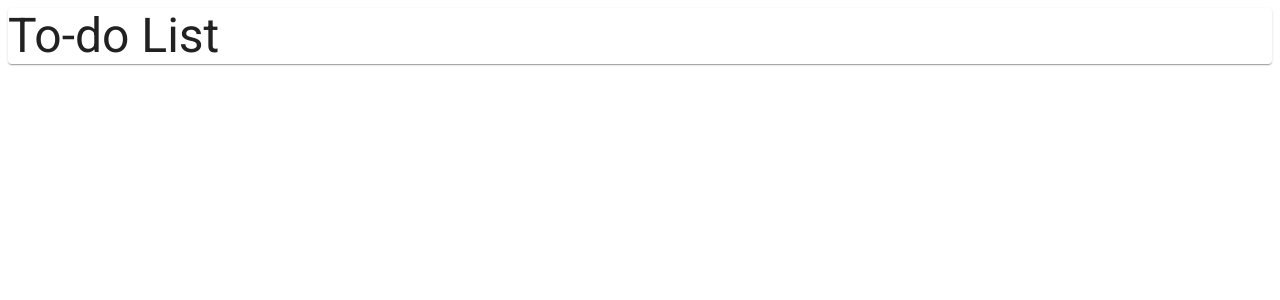
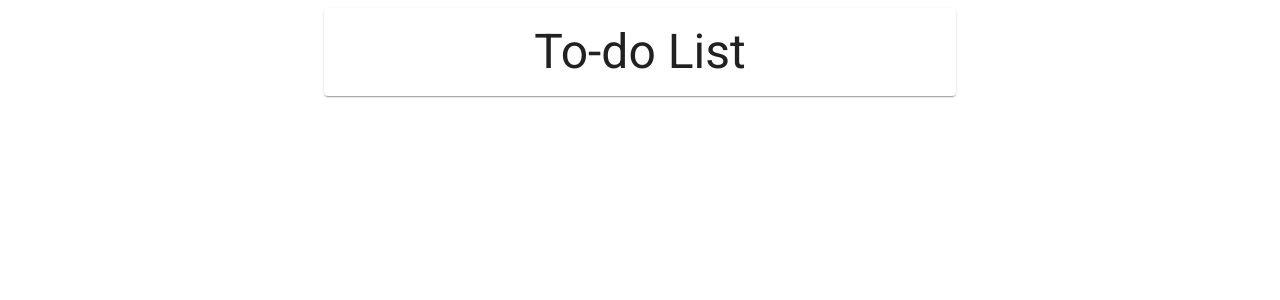
Before and after one commit to karmek-k/react-node-assignment, a Next.js app in the folder frontend/: page / in a window 1280 px wide. Shown: the top 300 px of the page. Built offline with nearby package versions, Linux system fonts and the light colour scheme.

Commit message:
Add some styling to the TodoList component

```diff
--- a/frontend/components/TodoList.tsx
+++ b/frontend/components/TodoList.tsx
@@ -1,10 +1,26 @@
 import { Paper, Typography } from '@material-ui/core';
 import React from 'react';
+import { makeStyles } from '@material-ui/styles';
+
+const useStyles = makeStyles({
+  listContainer: {
+    padding: '1rem',
+    maxWidth: '600px',
+    margin: 'auto'
+  },
+  textCentered: {
+    textAlign: 'center'
+  }
+});
 
 const TodoList: React.FC = () => {
+  const classes = useStyles();
+
   return (
-    <Paper>
-      <Typography variant="h3">To-do List</Typography>
+    <Paper className={classes.listContainer}>
+      <Typography variant="h3" className={classes.textCentered}>
+        To-do List
+      </Typography>
     </Paper>
   );
 };
```
